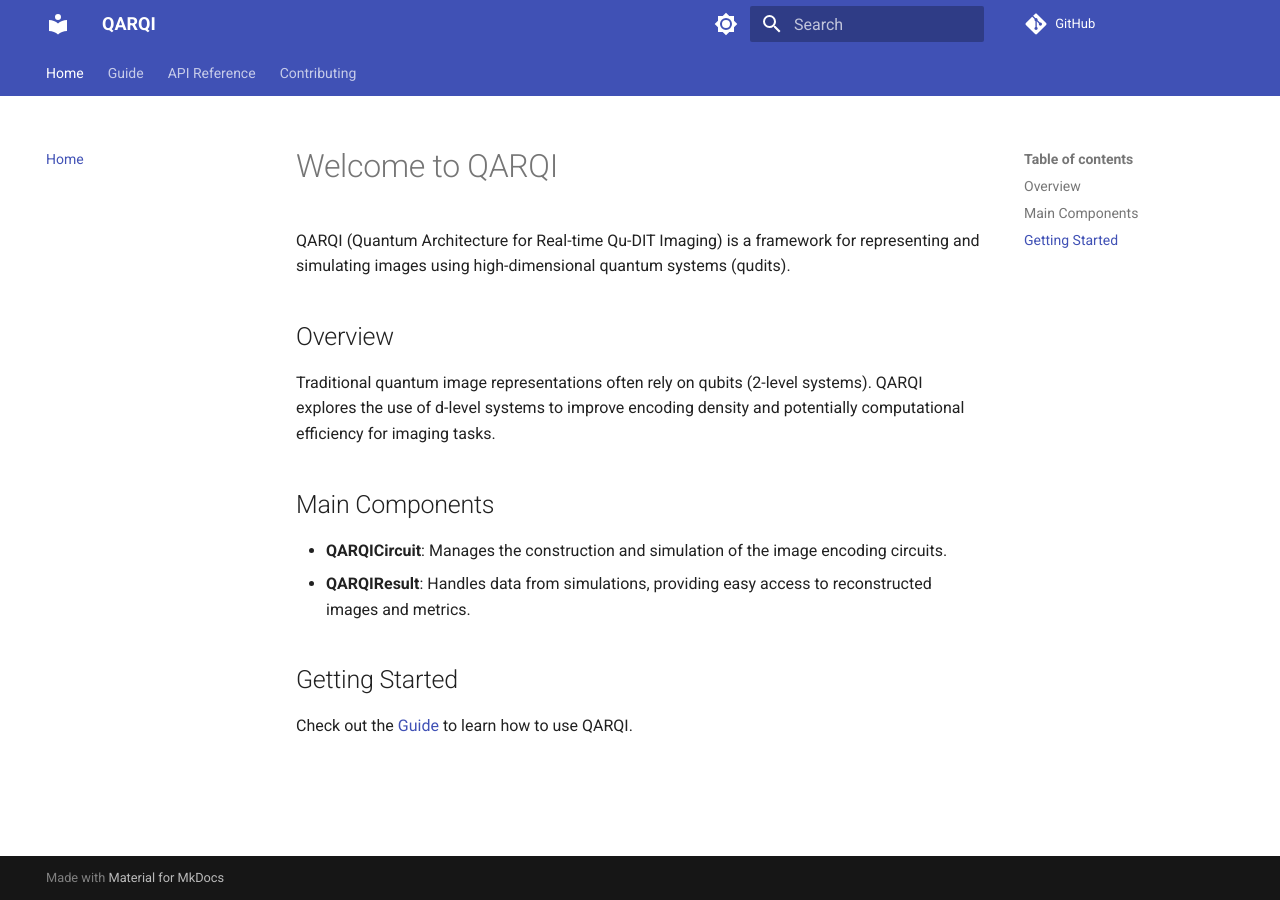
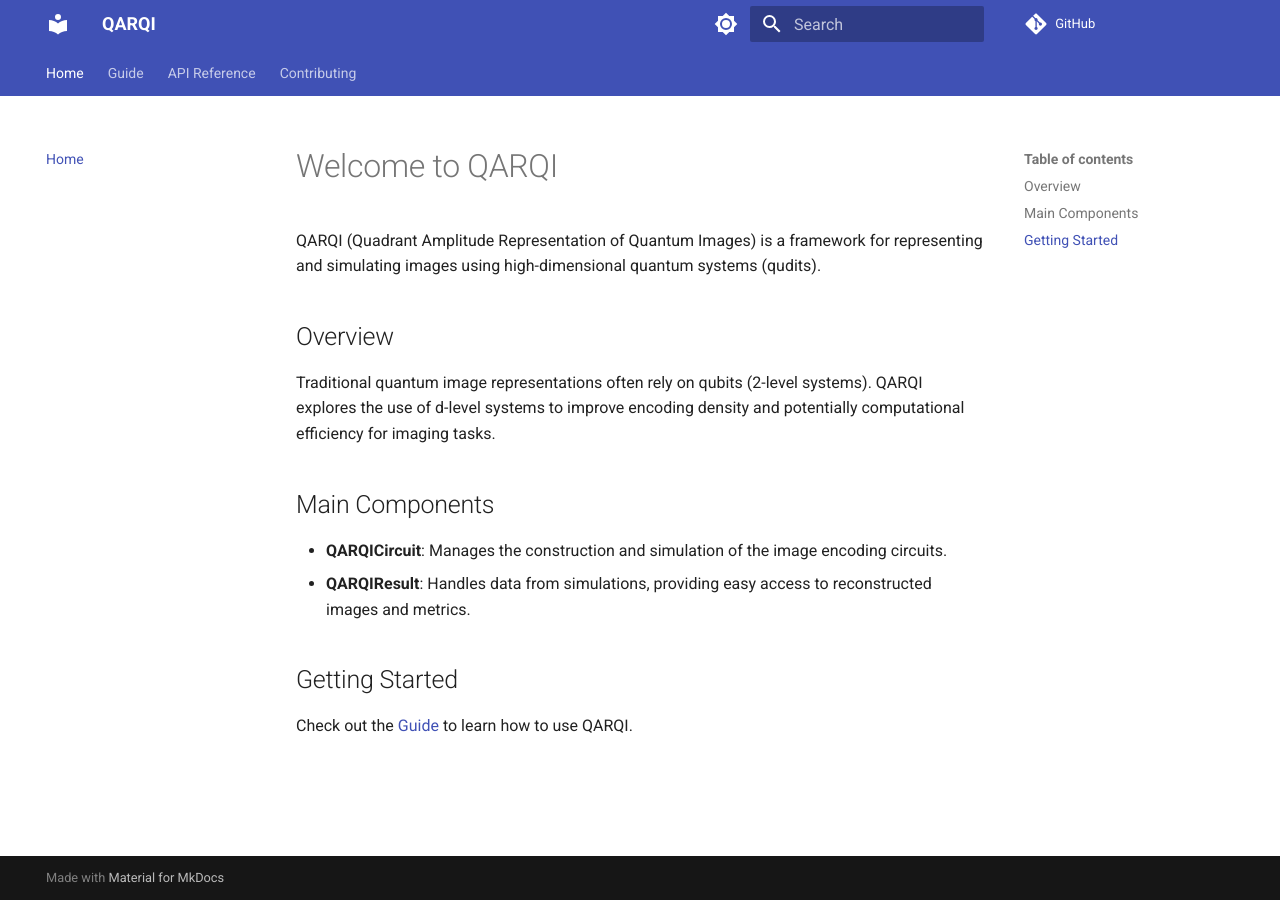
Before and after one commit to Keno-00/QARQI, an MkDocs documentation site: the page built from docs/index.md, in a window 1280 px wide. Built offline with MkDocs 1.6.1 and Material for MkDocs 9.7.7, drawn with Linux system fonts in a browser that asks for light colours; comment, search, counter and statistics services are not loaded.

```diff
--- a/docs/index.md
+++ b/docs/index.md
@@ -1,6 +1,6 @@
 # Welcome to QARQI
 
-QARQI (Quantum Architecture for Real-time Qu-DIT Imaging) is a framework for representing and simulating images using high-dimensional quantum systems (qudits).
+QARQI (Quadrant Amplitude Representation of Quantum Images) is a framework for representing and simulating images using high-dimensional quantum systems (qudits).
 
 ## Overview
 
--- a/mkdocs.yml
+++ b/mkdocs.yml
@@ -1,5 +1,5 @@
 site_name: QARQI
-site_description: Quantum Architecture for Real-time Qu-DIT Imaging
+site_description: Quadrant Amplitude Representation of Quantum Images
 site_author: Keno S. Jose
 repo_url: https://github.com/Keno-00/qarqi
 
--- a/pyproject.toml
+++ b/pyproject.toml
@@ -1,7 +1,7 @@
 [project]
 name = "qarqi"
 version = "0.1.0"
-description = "Quantum Architecture for Real-time Qu-DIT Imaging"
+description = "Quadrant Amplitude Representation of Quantum Images"
 authors = [{name = "Keno S. Jose"}]
 license = "Apache-2.0"
 readme = "README.md"
```
Also changed, not shown: README.md (+1 -1 lines), 1 other file.
